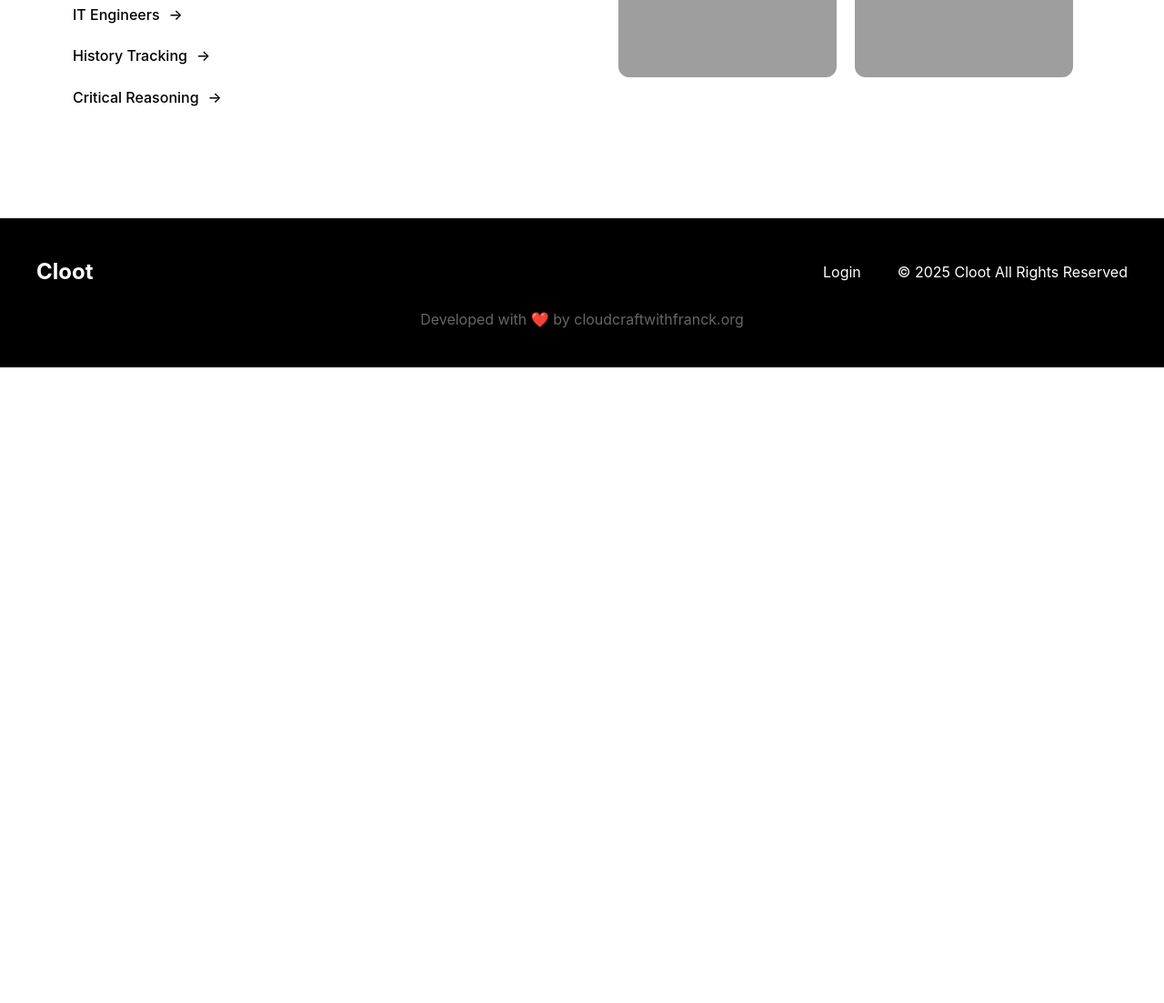
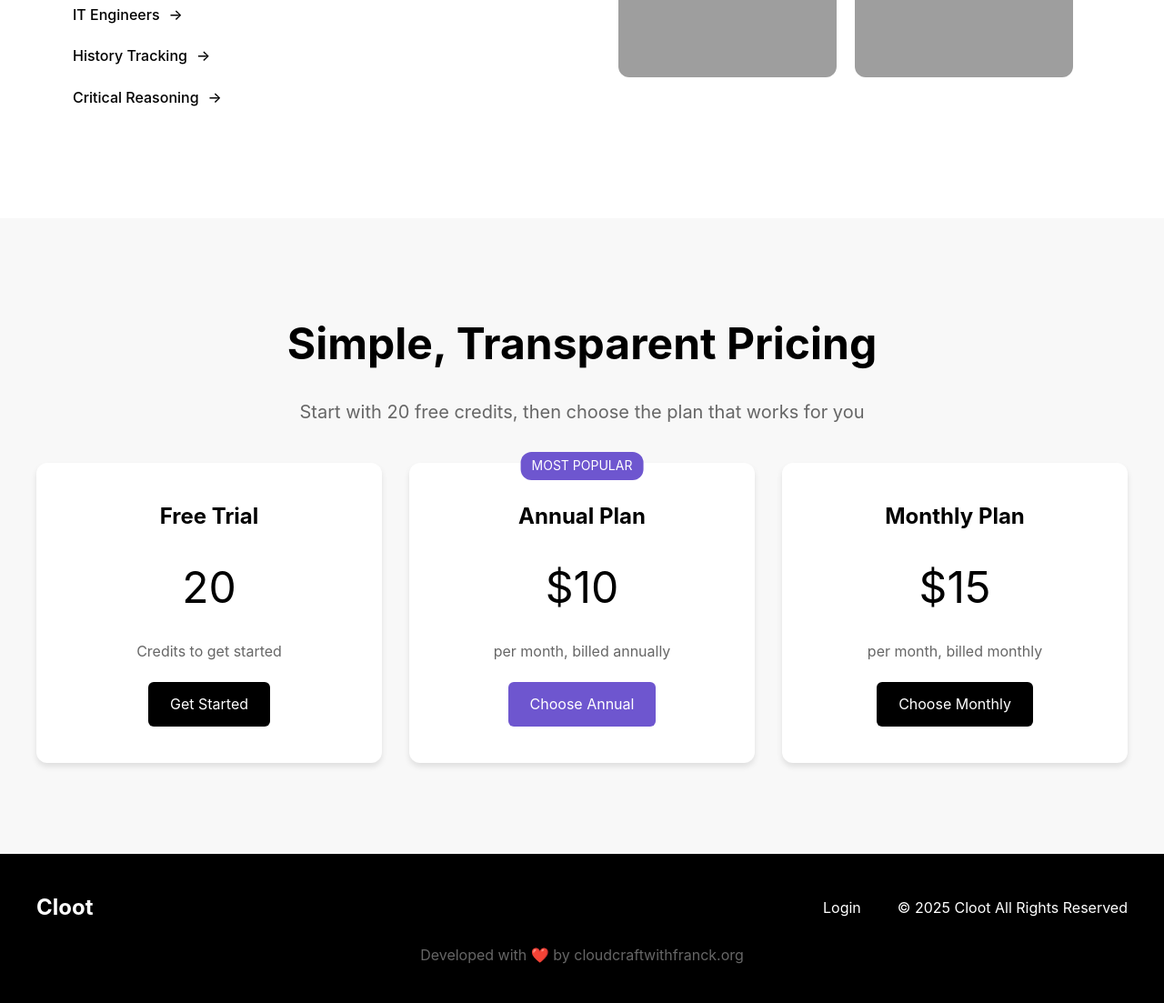
Before and after one commit to cloudcwfranck/cloot, a Flask app: page / in a window 1280 px wide. Shown: the part 1112-2215 px from the top of the page at 91% size. Before the commit the page ends 1516 px from the top, so only its background shows below. Run offline with Flask 3, Linux system fonts and the light colour scheme; parts of the project's set-up code (start-up, migrations or seed data) failed here and were passed over; grey boxes are pictures that could not be loaded.

Commit message:
Assistant checkpoint: Add pricing section to landing page
Assistant generated file changes:
- templates/landing.html: Add pricing section

---

User prompt:

Can you add on the landing page, the credits informations. Add a section like this  right below the cloud infrastructure assistant section page.  reflecting the cost. The usage is 20 credits for free than $10 per months if paid annually or $15 per month for a month to month.

```diff
--- a/templates/landing.html
+++ b/templates/landing.html
@@ -248,6 +248,37 @@
         </div>
     </section>
 
+    <section style="padding: 100px 40px; background: #f8f8f8;">
+        <div style="max-width: 1200px; margin: 0 auto; text-align: center;">
+            <h2 style="font-size: 48px; margin-bottom: 20px;">Simple, Transparent Pricing</h2>
+            <p style="color: #666; margin-bottom: 40px; font-size: 20px;">Start with 20 free credits, then choose the plan that works for you</p>
+
+            <div style="display: grid; grid-template-columns: repeat(3, 1fr); gap: 30px; margin-top: 40px;">
+                <div style="background: white; padding: 40px; border-radius: 12px; box-shadow: 0 4px 6px rgba(0,0,0,0.1);">
+                    <h3 style="font-size: 24px; margin-bottom: 20px;">Free Trial</h3>
+                    <div style="font-size: 48px; margin-bottom: 20px;">20</div>
+                    <p style="color: #666; margin-bottom: 20px;">Credits to get started</p>
+                    <a href="{{ url_for('register') }}" style="display: inline-block; padding: 12px 24px; background: #000; color: white; text-decoration: none; border-radius: 6px;">Get Started</a>
+                </div>
+
+                <div style="background: white; padding: 40px; border-radius: 12px; box-shadow: 0 4px 6px rgba(0,0,0,0.1); position: relative;">
+                    <div style="position: absolute; top: -12px; left: 50%; transform: translateX(-50%); background: #6E56CF; color: white; padding: 4px 12px; border-radius: 12px; font-size: 14px;">MOST POPULAR</div>
+                    <h3 style="font-size: 24px; margin-bottom: 20px;">Annual Plan</h3>
+                    <div style="font-size: 48px; margin-bottom: 20px;">$10</div>
+                    <p style="color: #666; margin-bottom: 20px;">per month, billed annually</p>
+                    <a href="{{ url_for('register') }}" style="display: inline-block; padding: 12px 24px; background: #6E56CF; color: white; text-decoration: none; border-radius: 6px;">Choose Annual</a>
+                </div>
+
+                <div style="background: white; padding: 40px; border-radius: 12px; box-shadow: 0 4px 6px rgba(0,0,0,0.1);">
+                    <h3 style="font-size: 24px; margin-bottom: 20px;">Monthly Plan</h3>
+                    <div style="font-size: 48px; margin-bottom: 20px;">$15</div>
+                    <p style="color: #666; margin-bottom: 20px;">per month, billed monthly</p>
+                    <a href="{{ url_for('register') }}" style="display: inline-block; padding: 12px 24px; background: #000; color: white; text-decoration: none; border-radius: 6px;">Choose Monthly</a>
+                </div>
+            </div>
+        </div>
+    </section>
+
     <footer style="background: #000; color: #fff; padding: 40px 20px;">
         <div style="max-width: 1200px; margin: 0 auto; display: flex; justify-content: space-between; align-items: center;">
             <div class="logo" style="font-size: 24px; font-weight: 700;">Cloot</div>
```
